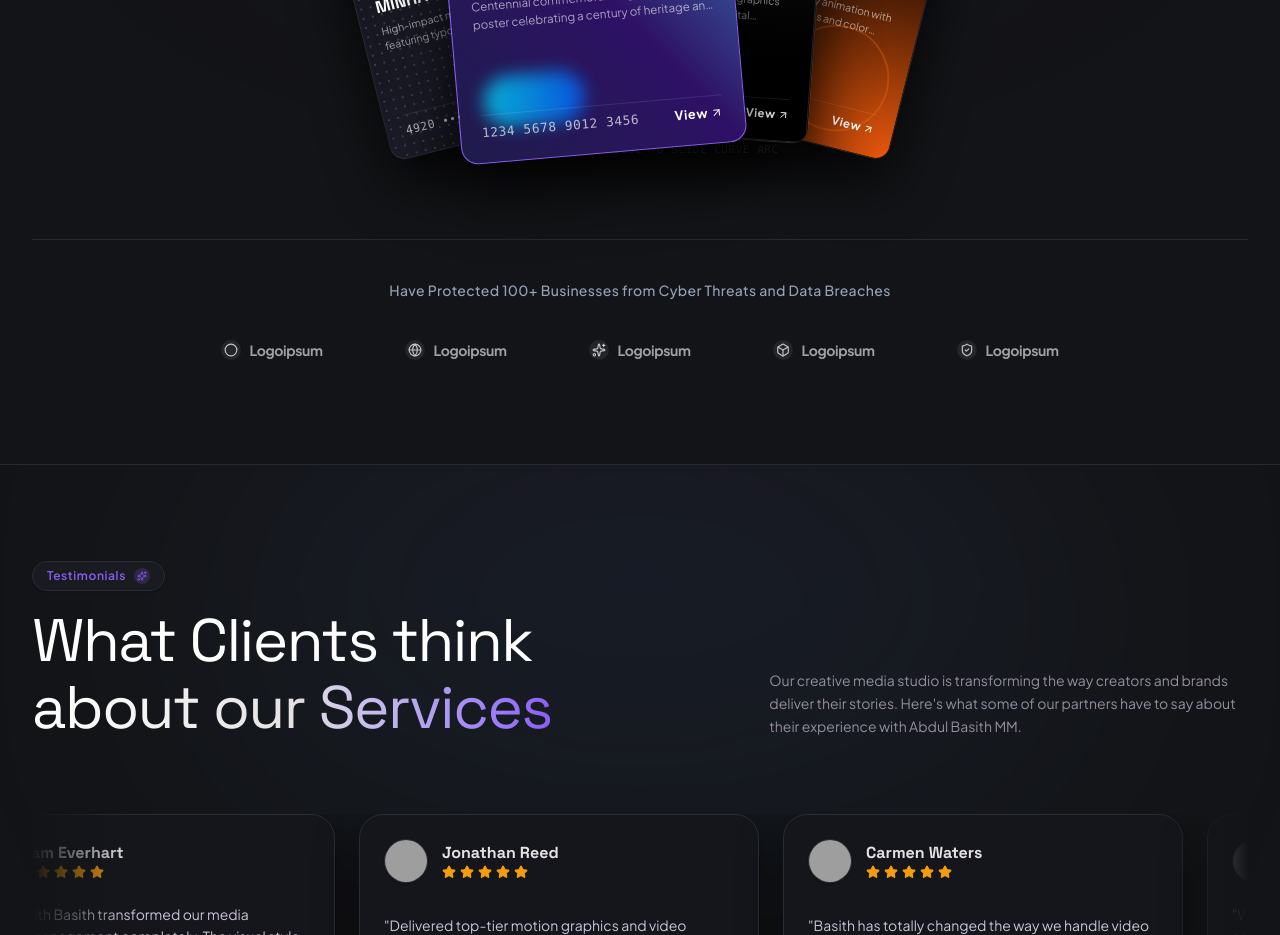
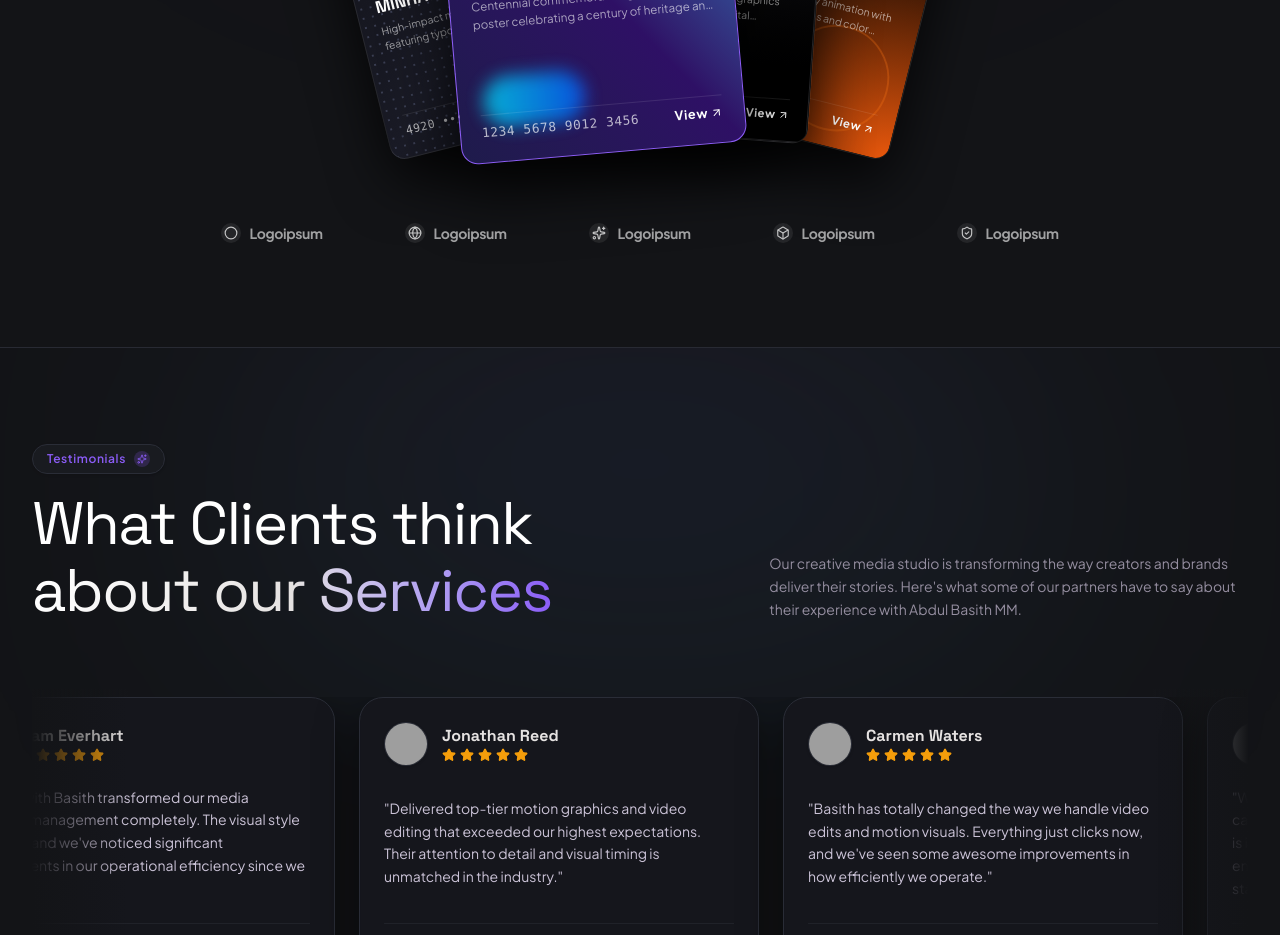
Before and after one commit to abdulbasithmm/basithm, a React (Vite) app: page / in a window 1280 px wide. Shown: the part 4020-4955 px from the top of the page. Built offline with nearby package versions, Linux system fonts and the light colour scheme; grey boxes are pictures that could not be loaded.

Commit message:
refactor(WorkSection): streamline footer and UI layout
Remove redundant mouse guidance and legacy trust text to achieve a cleaner, more minimalist layout in the work section.

```diff
--- a/src/components/WorkSection.tsx
+++ b/src/components/WorkSection.tsx
@@ -185,28 +185,16 @@ export const WorkSection: React.FC<WorkSectionProps> = ({ onOpenWorkModal }) =>
             );
           })}
         </div>
-
-        {/* Mouse Guidance Subtle Tip */}
-        <div className="mt-4 text-center">
-          <span className="text-[11px] font-mono text-[#64748B] tracking-wider uppercase inline-flex items-center gap-1.5">
-            <span className="w-1.5 h-1.5 rounded-full bg-[#8B5CF6] animate-ping" />
-            Hover & Move Mouse to Slide Curve Arc
-          </span>
-        </div>
       </div>
 
-      {/* Bottom Trust Text & Logo Strip matching image exact layout */}
+      {/* Bottom Logo Strip */}
       <motion.div
         initial={{ opacity: 0, y: 20 }}
         whileInView={{ opacity: 1, y: 0 }}
         viewport={{ once: true }}
         transition={{ duration: 0.7, delay: 0.2 }}
-        className="pt-10 border-t border-[#282a33] text-center"
+        className="pt-4 text-center"
       >
-        <p className="text-xs sm:text-sm text-[#94A3B8] font-medium tracking-wide mb-8">
-          Have Protected 100+ Businesses from Cyber Threats and Data Breaches
-        </p>
-
         {/* 5 Logoipsum Badges */}
         <div className="grid grid-cols-2 sm:grid-cols-3 lg:grid-cols-5 gap-4 sm:gap-6 items-center justify-center max-w-4xl mx-auto opacity-75 hover:opacity-100 transition-opacity">
           {[
```
